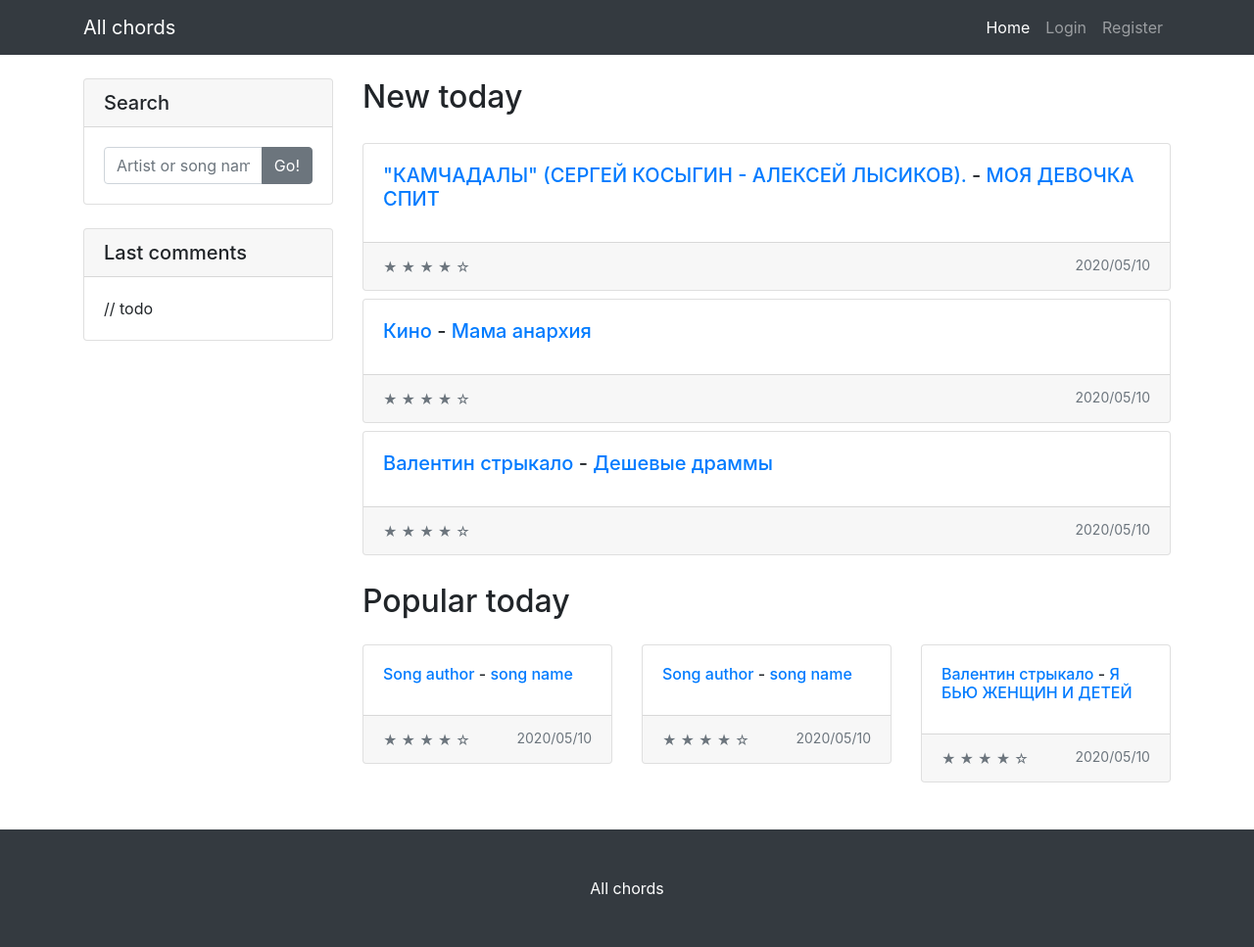
After one commit to zholus/allchords, a Symfony app: template src/Web/ADR/Responder/Resources/templates/layouts/app.twig in a window 1280 px wide. The commit adds this page. Shown: the whole page at 98% size. Run offline with Twig, Linux system fonts and the light colour scheme; the template is opened without the code that fills it, so the values that code supplies are empty; some libraries are stand-ins or nearby versions.

Commit message:
set default layout

```diff
--- /dev/null
+++ b/public/css/style.css
@@ -0,0 +1,8 @@
+/*!
+ * Start Bootstrap - Shop Homepage (https://startbootstrap.com/templates/shop-homepage)
+ * Copyright 2013-2020 Start Bootstrap
+ * Licensed under MIT (https://github.com/StartBootstrap/startbootstrap-shop-homepage/blob/master/LICENSE)
+ */
+body {
+    padding-top: 56px;
+}
--- /dev/null
+++ b/src/Web/ADR/Responder/Resources/templates/layouts/app.twig
@@ -0,0 +1,193 @@
+<!DOCTYPE html>
+<html lang="en">
+
+<head>
+
+    <meta charset="utf-8">
+    <meta name="viewport" content="width=device-width, initial-scale=1, shrink-to-fit=no">
+    <meta name="description" content="">
+    <meta name="author" content="">
+
+    <title>Shop Homepage - Start Bootstrap Template</title>
+
+    <!-- Bootstrap core CSS -->
+    <link href="{{ asset('vendor/bootstrap/css/bootstrap.min.css') }}" rel="stylesheet">
+
+    <!-- Custom styles for this template -->
+    <link href="{{ asset('css/style.css') }}" rel="stylesheet">
+
+</head>
+
+<body>
+
+<!-- Navigation -->
+<nav class="navbar navbar-expand-lg navbar-dark bg-dark fixed-top">
+    <div class="container">
+        <a class="navbar-brand" href="#">All chords</a>
+        <button class="navbar-toggler" type="button" data-toggle="collapse" data-target="#navbarResponsive" aria-controls="navbarResponsive" aria-expanded="false" aria-label="Toggle navigation">
+            <span class="navbar-toggler-icon"></span>
+        </button>
+        <div class="collapse navbar-collapse" id="navbarResponsive">
+            <ul class="navbar-nav ml-auto">
+                <li class="nav-item active">
+                    <a class="nav-link" href="{{ path('home_page') }}">Home</a>
+                </li>
+                <li class="nav-item">
+                    <a class="nav-link" href="#">Login</a>
+                </li>
+                <li class="nav-item">
+                    <a class="nav-link" href="#">Register</a>
+                </li>
+            </ul>
+        </div>
+    </div>
+</nav>
+
+<!-- Page Content -->
+<div class="container">
+
+    <div class="row">
+
+        <div class="col-lg-3">
+            <div class="card my-4">
+                <h5 class="card-header">Search</h5>
+                <div class="card-body">
+                    <div class="input-group">
+                        <input type="text" class="form-control" placeholder="Artist or song name...">
+                        <span class="input-group-append">
+                            <button class="btn btn-secondary" type="button">Go!</button>
+                        </span>
+                    </div>
+                </div>
+            </div>
+            <div class="card my-4">
+                <h5 class="card-header">Last comments</h5>
+                <div class="card-body">
+                    // todo
+                </div>
+            </div>
+
+        </div>
+        <!-- /.col-lg-3 -->
+
+        <div class="col-lg-9">
+
+            <h2 class="my-4">New today</h2>
+            <div class="row my-4">
+
+
+                <div class="col-12 my-1">
+                    <div class="card">
+                        <div class="card-body h-25">
+                            <h5 class="card-title f-s-">
+                                <a href="#">"КАМЧАДАЛЫ" (СЕРГЕЙ КОСЫГИН - АЛЕКСЕЙ ЛЫСИКОВ).</a> - <a href="#">МОЯ ДЕВОЧКА СПИТ</a>
+                            </h5>
+                        </div>
+                        <div class="card-footer">
+                            <small class="text-muted">&#9733; &#9733; &#9733; &#9733; &#9734;</small>
+                            <small class="text-muted float-right">2020/05/10</small>
+                        </div>
+                    </div>
+                </div>
+
+                <div class="col-12 my-1">
+                    <div class="card">
+                        <div class="card-body h-25">
+                            <h5 class="card-title">
+                                <a href="#">Кино</a> - <a href="#">Мама анархия</a>
+                            </h5>
+                        </div>
+                        <div class="card-footer">
+                            <small class="text-muted">&#9733; &#9733; &#9733; &#9733; &#9734;</small>
+                            <small class="text-muted float-right">2020/05/10</small>
+                        </div>
+                    </div>
+                </div>
+
+                <div class="col-12 my-1">
+                    <div class="card">
+                        <div class="card-body h-25">
+                            <h5 class="card-title">
+                                <a href="#">Валентин стрыкало</a> - <a href="#">Дешевые драммы</a>
+                            </h5>
+                        </div>
+                        <div class="card-footer">
+                            <small class="text-muted">&#9733; &#9733; &#9733; &#9733; &#9734;</small>
+                            <small class="text-muted float-right">2020/05/10</small>
+                        </div>
+                    </div>
+                </div>
+            </div>
+
+            <h2 class="my-4">Popular today</h2>
+
+            <div class="row my-4">
+                <div class="col-lg-4 col-md-6 mb-4">
+                    <div class="card">
+                        <div class="card-body h-25">
+                            <h6 class="card-title">
+                                <a href="#">Song author</a> - <a href="#">song name</a>
+                            </h6>
+                        </div>
+                        <div class="card-footer">
+                            <small class="text-muted">&#9733; &#9733; &#9733; &#9733; &#9734;</small>
+                            <small class="text-muted float-right">2020/05/10</small>
+                        </div>
+                    </div>
+                </div>
+
+                <div class="col-lg-4 col-md-6 mb-4">
+                    <div class="card">
+                        <div class="card-body h-25">
+                            <h6 class="card-title">
+                                <a href="#">Song author</a> - <a href="#">song name</a>
+                            </h6>
+                        </div>
+                        <div class="card-footer">
+                            <small class="text-muted">&#9733; &#9733; &#9733; &#9733; &#9734;</small>
+                            <small class="text-muted float-right">2020/05/10</small>
+                        </div>
+                    </div>
+                </div>
+
+                <div class="col-lg-4 col-md-6 mb-4">
+                    <div class="card">
+                        <div class="card-body h-25">
+                            <h6 class="card-title">
+                                <a href="#">Валентин стрыкало</a> - <a href="#">Я БЬЮ ЖЕНЩИН И ДЕТЕЙ</a>
+                            </h6>
+                        </div>
+                        <div class="card-footer">
+                            <small class="text-muted">&#9733; &#9733; &#9733; &#9733; &#9734;</small>
+                            <small class="text-muted float-right">2020/05/10</small>
+                        </div>
+                    </div>
+                </div>
+
+            </div>
+            <!-- /.row -->
+
+        </div>
+        <!-- /.col-lg-9 -->
+
+    </div>
+    <!-- /.row -->
+
+</div>
+<!-- /.container -->
+
+<!-- Footer -->
+<footer class="py-5 bg-dark">
+    <div class="container">
+        <p class="m-0 text-center text-white">All chords</p>
+    </div>
+    <!-- /.container -->
+</footer>
+
+<!-- Bootstrap core JavaScript -->
+<script src="{{ asset('vendor/jquery/jquery.min.js') }}"></script>
+<script src="{{ asset('vendor/bootstrap/js/bootstrap.bundle.min.js') }}"></script>
+
+</body>
+
+</html>
```
Also changed, not shown: src/Web/ADR/Responder/Resources/templates/home_page.twig (+1 -13 lines).
